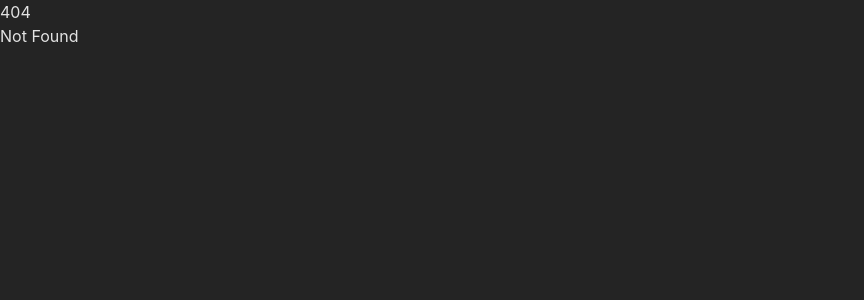
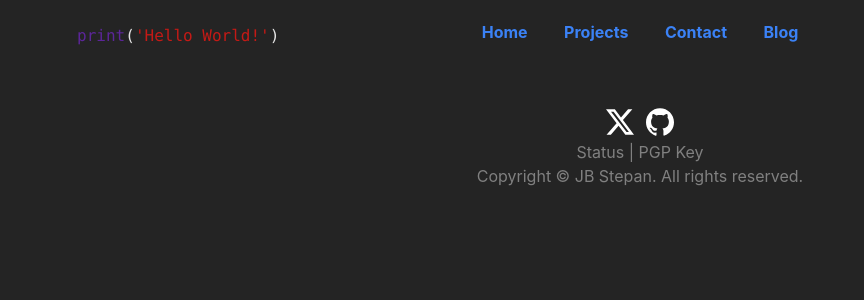
Before and after one commit to JBSEnterprises/JB-Site, a SvelteKit app: page /blog/test in a window 1280 px wide. Before the commit this address had no page. Shown: the top 300 px of the page, without its empty margins (0-864 px from the left). Built offline with nearby package versions, Linux system fonts and the light colour scheme.

Commit message:
Working on Blog

```diff
--- a/package.json
+++ b/package.json
@@ -24,5 +24,8 @@
     "deploy": "npm run build && wrangler pages deploy",
     "cf-typegen": "wrangler types && move worker-configuration.d.ts src/"
   },
-  "type": "module"
+  "type": "module",
+  "dependencies": {
+    "highlight.js": "^11.10.0"
+  }
 }
--- /dev/null
+++ b/src/components/Blog/Code.svelte
@@ -0,0 +1,15 @@
+<script lang="ts">
+    import hljs from "highlight.js";
+
+    const { code, language }: { code: string, language: string } = $props()
+
+    const highlight = hljs.highlight(code, {
+        language: language
+    }).value
+</script>
+
+<pre>
+    <code>
+        {@html highlight}
+    </code>
+</pre>
--- /dev/null
+++ b/src/components/Blog/Post.svelte
@@ -0,0 +1,25 @@
+<script lang="ts">
+    import Footer from "../Footer.svelte";
+    import NavBar from "../NavBar.svelte";
+    import type { Snippet } from 'svelte';
+
+    const { title, brief, body, image="" }: {
+        title: String,
+        brief: String,
+        body: Snippet,
+        image: String
+    } = $props()
+</script>
+
+<!--Post Header-->
+<div>
+
+</div>
+<!--Post Content-->
+<div>
+    {@render body()}
+</div>
+<!--Post Footer-->
+<div>
+
+</div>
--- a/src/routes/+layout.svelte
+++ b/src/routes/+layout.svelte
@@ -1,5 +1,14 @@
 <script lang="ts">
     import '../app.css'
+
+    import hljs from 'highlight.js';
+    import 'highlight.js/styles/xcode.min.css'
+    import typescript from 'highlight.js/lib/languages/typescript';
+    import python from 'highlight.js/lib/languages/python'
+
+
+    hljs.registerLanguage("typescript", typescript)
+    hljs.registerLanguage("python", python)
 </script>
 
 <slot />
--- /dev/null
+++ b/src/routes/blog/+layout.svelte
@@ -0,0 +1,11 @@
+<script lang="ts">
+    import Footer from "../../components/Footer.svelte";
+    import NavBar from "../../components/NavBar.svelte";
+
+
+    let { children } = $props()
+</script>
+
+<NavBar />
+{@render children()}
+<Footer />
--- /dev/null
+++ b/src/routes/blog/test/+page.svelte
@@ -0,0 +1,5 @@
+<script lang="ts">
+    import Code from "../../../components/Blog/Code.svelte";
+</script>
+
+<Code language="python" code="print('Hello World!')"/>
```
Also changed, not shown: 1 other file (tests, documents, lock files or other folders).
